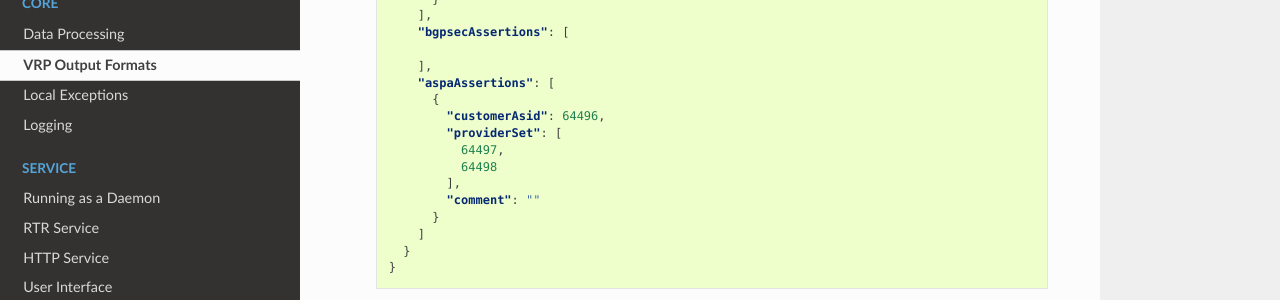
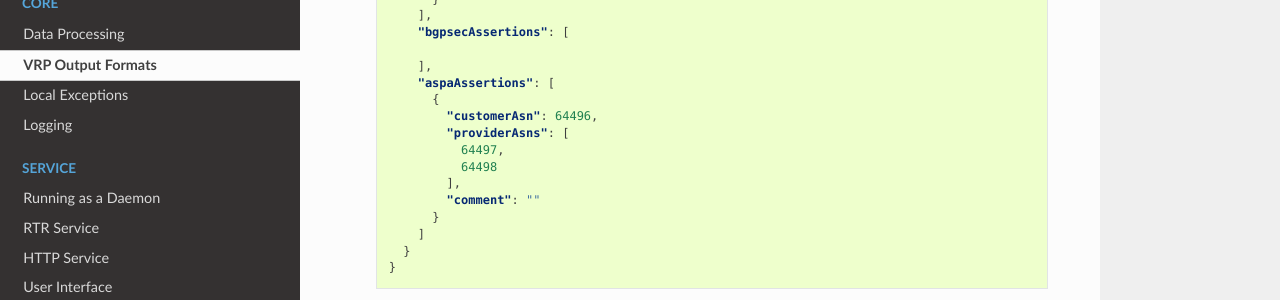
Before and after one commit to NLnetLabs/routinator, a Sphinx documentation site: the page built from doc/manual/source/output-formats.rst, in a window 1280 px wide and 900 px high, scrolled down 6457 px. Shown: the part 151-451 px from the top of the window. Built offline with Sphinx 7.4.7 and the Read the Docs theme 3.1.0, drawn with Linux system fonts in a browser that asks for light colours.

```diff
--- a/doc/manual/source/output-formats.rst
+++ b/doc/manual/source/output-formats.rst
@@ -386,8 +386,8 @@ generated in a wide range of output formats for various use cases.
                 ],
                 "aspaAssertions": [
                   {
-                    "customerAsid": 64496,
-                    "providerSet": [
+                    "customerAsn": 64496,
+                    "providerAsns": [
                       64497,
                       64498
                     ],
```
Also changed, not shown: 5 other files.
